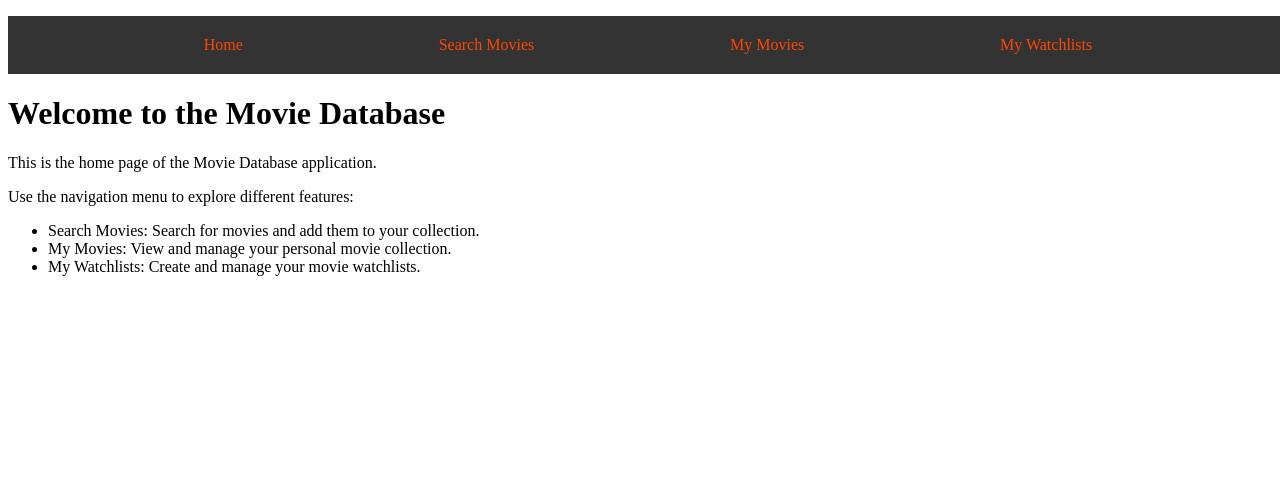
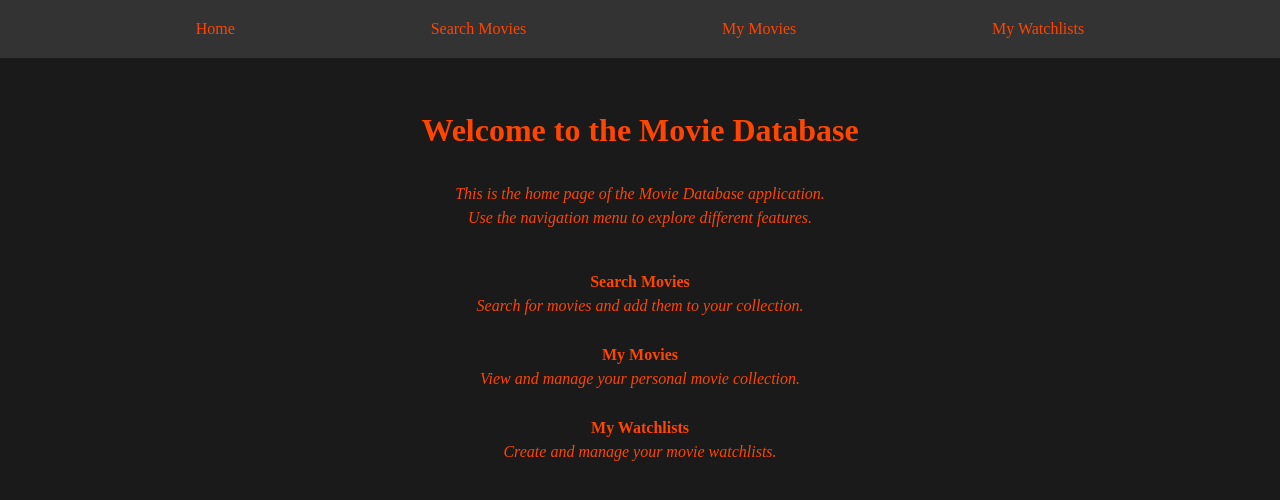
Before and after one commit to jcogs94/github-collab-lab, a React (Vite) app in the folder front-end/: page / in a window 1280 px wide. Shown: the top 500 px of the page. Built offline with nearby package versions, Linux system fonts and the light colour scheme; no server answers.

Commit message:
home css

```diff
--- a/front-end/src/App.css
+++ b/front-end/src/App.css
@@ -8,7 +8,6 @@ body {
     flex-direction: column;
     align-items: center;
     justify-items: flex-start;
-
 }
 
 #root {
--- a/front-end/src/App.jsx
+++ b/front-end/src/App.jsx
@@ -1,7 +1,7 @@
 import React, { useState, useEffect } from "react";
 import { BrowserRouter as Router, Route, Routes } from "react-router-dom";
 import Nav from "./components/Nav/Nav.jsx";
-import Home from "./components/Home.jsx";
+import Home from "./components/Home/Home.jsx";
 import SearchForm from "./components/SearchForm/SearchForm.jsx";
 import MovieList from "./components/MovieList/MovieList.jsx";
 import MyMovies from "./components/MyMovies/MyMovies.jsx";
@@ -19,6 +19,7 @@ import {
 } from "./api.js";
 import { fetchWatchlists } from "./api.js";
 import WatchlistList from "./components/WatchlistList/WatchlistList.jsx";
+import './App.css'
 
 const App = () => {
     const [movies, setMovies] = useState([]);
--- a/front-end/src/components/Home.jsx
+++ /dev/null
@@ -1,18 +0,0 @@
-import React from 'react';
-
-const Home = () => {
-  return (
-    <div>
-      <h1>Welcome to the Movie Database</h1>
-      <p>This is the home page of the Movie Database application.</p>
-      <p>Use the navigation menu to explore different features:</p>
-      <ul>
-        <li>Search Movies: Search for movies and add them to your collection.</li>
-        <li>My Movies: View and manage your personal movie collection.</li>
-        <li>My Watchlists: Create and manage your movie watchlists.</li>
-      </ul>
-    </div>
-  );
-};
-
-export default Home;
--- /dev/null
+++ b/front-end/src/components/Home/Home.css
@@ -0,0 +1,20 @@
+#home {
+    display: flex;
+    flex-direction: column;
+    color: #ff4500;
+    padding: 60px 20px;
+    align-items: center;
+    justify-content: center;
+    text-align: center;
+    line-height: 1.5rem;
+    gap: 40px;
+}
+
+#home > ul {
+    display: flex;
+    flex-direction: column;
+    gap: 25px;
+    list-style: none;
+    padding: 0;
+    text-align: center;
+}
--- /dev/null
+++ b/front-end/src/components/Home/Home.jsx
@@ -0,0 +1,18 @@
+import React from 'react';
+import './Home.css'
+
+const Home = () => {
+  return (
+    <div id='home'>
+      <h1>Welcome to the Movie Database</h1>
+      <p><em>This is the home page of the Movie Database application.<br />Use the navigation menu to explore different features.</em></p>
+      <ul>
+        <li><b>Search Movies</b><br /><em>Search for movies and add them to your collection.</em></li>
+        <li><b>My Movies</b><br /><em>View and manage your personal movie collection.</em></li>
+        <li><b>My Watchlists</b><br /><em>Create and manage your movie watchlists.</em></li>
+      </ul>
+    </div>
+  );
+};
+
+export default Home;
```
